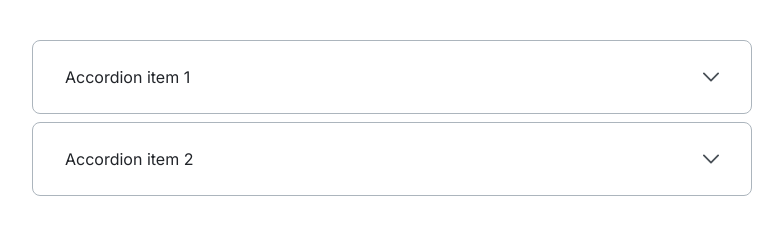
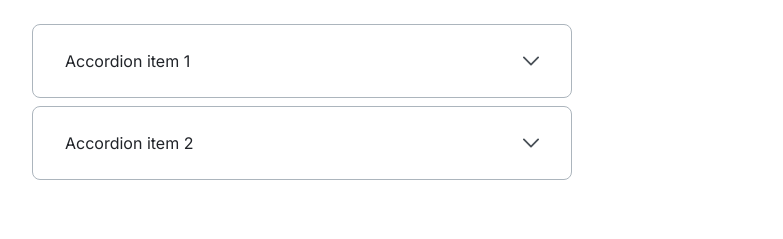
Before and after one commit to js-tasks-ru/htmlcss-20230411_alexandr-baranchugov, a website: page 03-lection1/02-accordion/index.html in a window 1280 px wide. Shown: the whole page, without its empty margins (8-791 px from the left). Drawn offline with nearby package versions, Linux system fonts and the light colour scheme.

Commit message:
Fix: Fix accordion styles [ref: task-3]

```diff
--- a/03-lection1/02-accordion/accordion.css
+++ b/03-lection1/02-accordion/accordion.css
@@ -2,14 +2,13 @@
     display: flex;
     flex-direction: column;
     gap: 8px;
-    max-width: 720px;
-    padding: 40px;
+    width: 100%;
 }
 
 .accordion__item {
     border: 1px solid var(--grey-3);
     border-radius: 8px;
-    padding: 24px 32px 24px;
+    padding: 24px 32px;
 }
 
 .accordion__summary {
--- a/03-lection1/02-accordion/index.html
+++ b/03-lection1/02-accordion/index.html
@@ -3,10 +3,18 @@
 <html lang="ru">
 <head>
   <link rel="stylesheet" href="../../assets/css/main.css">
-        <link rel="stylesheet" href="./accordion.css"><title>Task 3 - Buttons</title>
+  <link rel="stylesheet" href="./accordion.css">
+  <title>Task 3 - Accordions</title>
 
+  <style>
+      .accordion-container {
+          max-width: 540px;
+          padding: 24px 40px;
+      }
+  </style>
 </head>
 <body>
+<div class="accordion-container">
   <div class="accordion">
     <details class="accordion__item">
       <summary class="accordion__summary">
@@ -18,7 +26,8 @@
         </svg>
       </summary>
       <div class="accordion__details">
-                    Amet minim mollit non deserunt ullamco est sit aliqua dolor do amet sint. Velit officia consequat duis enim velit mollit. Exercitation veniam consequat sunt nostrud amet.
+        Amet minim mollit non deserunt ullamco est sit aliqua dolor do amet sint. Velit officia consequat duis enim
+        velit mollit. Exercitation veniam consequat sunt nostrud amet.
       </div>
     </details>
 
@@ -32,9 +41,11 @@
         </svg>
       </summary>
       <div class="accordion__details">
-                    Amet minim mollit non deserunt ullamco est sit aliqua dolor do amet sint. Velit officia consequat duis enim velit mollit. Exercitation veniam consequat sunt nostrud amet.
+        Amet minim mollit non deserunt ullamco est sit aliqua dolor do amet sint. Velit officia consequat duis enim
+        velit mollit. Exercitation veniam consequat sunt nostrud amet.
       </div>
     </details>
   </div>
+</div>
 </body>
 </html>
```
Lines whose indentation alone changed are shown as unchanged.
